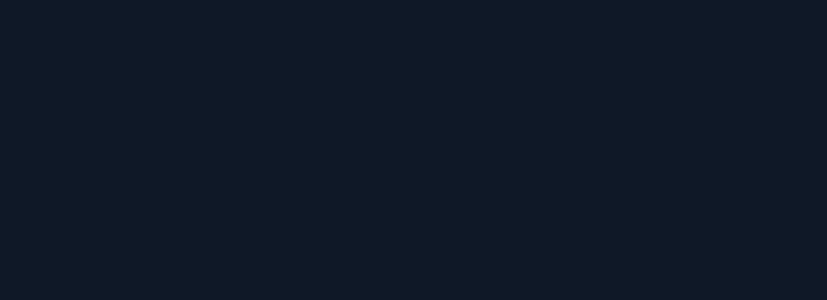
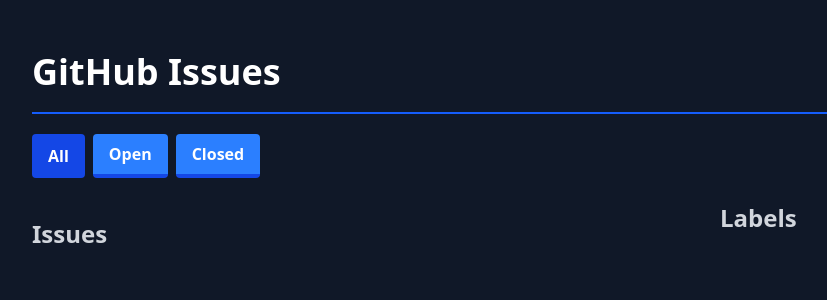
Before and after one commit to DrackDMG/github-issues, an Angular app: page /issues in a window 1280 px wide. Before the commit this address led to /. Shown: the top 300 px of the page, without its empty margins (96-923 px from the left). Built offline with nearby package versions, Linux system fonts and the light colour scheme.

Commit message:
creacion de paginas y rutas

```diff
--- a/src/app/app.routes.ts
+++ b/src/app/app.routes.ts
@@ -1,3 +1,20 @@
 import { Routes } from '@angular/router';
 
-export const routes: Routes = [];
+export const routes: Routes = [
+
+  {
+    path: 'issues',
+    loadComponent: () => import('./modules/issues/pages/issues-list/issues-list-page.component')
+  },
+  {
+    path: 'issue/:nombre',
+    loadComponent: () => import('./modules/issues/pages/issue/issue-page.component')
+  },
+
+  {
+    path: '**',
+    redirectTo: 'issues'
+  }
+
+
+];
--- /dev/null
+++ b/src/app/modules/issues/pages/issue/issue-page.component.html
@@ -0,0 +1 @@
+<h1>Issue: 123</h1>
--- /dev/null
+++ b/src/app/modules/issues/pages/issue/issue-page.component.ts
@@ -0,0 +1,9 @@
+import { ChangeDetectionStrategy, Component } from '@angular/core';
+
+@Component({
+  selector: 'app-issue-page',
+  imports: [],
+  templateUrl: './issue-page.component.html',
+  changeDetection: ChangeDetectionStrategy.OnPush,
+})
+export default class IssuePageComponent { }
--- /dev/null
+++ b/src/app/modules/issues/pages/issues-list/issues-list-page.component.html
@@ -0,0 +1,32 @@
+<h1>GitHub Issues</h1>
+<div class="my-5 border-b-2 border-blue-600"></div>
+
+<section class="grid grid-cols-1 sm:grid-cols-3 gap-2">
+  <!-- Botones para controlar el Estado (State) -->
+  <div class="flex flex-col col-span-3">
+    <div class="flex gap-2">
+      <button class="btn active">All</button>
+      <button class="btn">Open</button>
+      <button class="btn">Closed</button>
+    </div>
+  </div>
+
+  <!-- Listado -->
+  <div class="mt-4 flex flex-col col-span-2">
+    <h2>Issues</h2>
+    <!-- Todo: Listado de issues -->
+
+
+    <!-- Todo: Spinner -->
+
+    <!-- Todo: Si no hay issues por el filtro -->
+  </div>
+
+  <!-- Labels -->
+  <div>
+    <h2>Labels</h2>
+
+
+    <!-- Todo: Label Selector -->
+  </div>
+</section>
--- /dev/null
+++ b/src/app/modules/issues/pages/issues-list/issues-list-page.component.ts
@@ -0,0 +1,9 @@
+import { ChangeDetectionStrategy, Component } from '@angular/core';
+
+@Component({
+  selector: 'app-issues-list-page',
+  imports: [],
+  templateUrl: './issues-list-page.component.html',
+  changeDetection: ChangeDetectionStrategy.OnPush,
+})
+export default class IssuesListPageComponent { }
```
